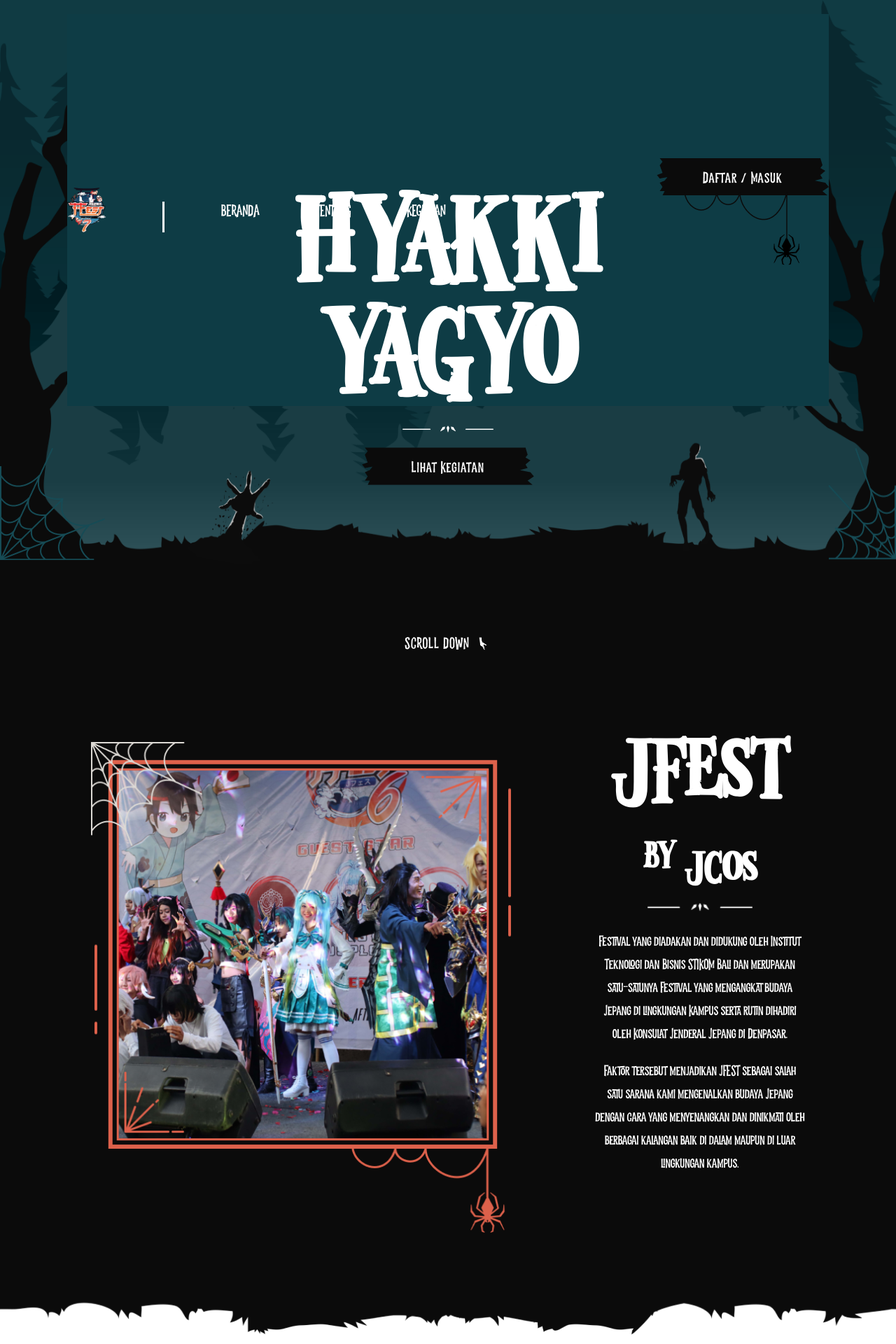
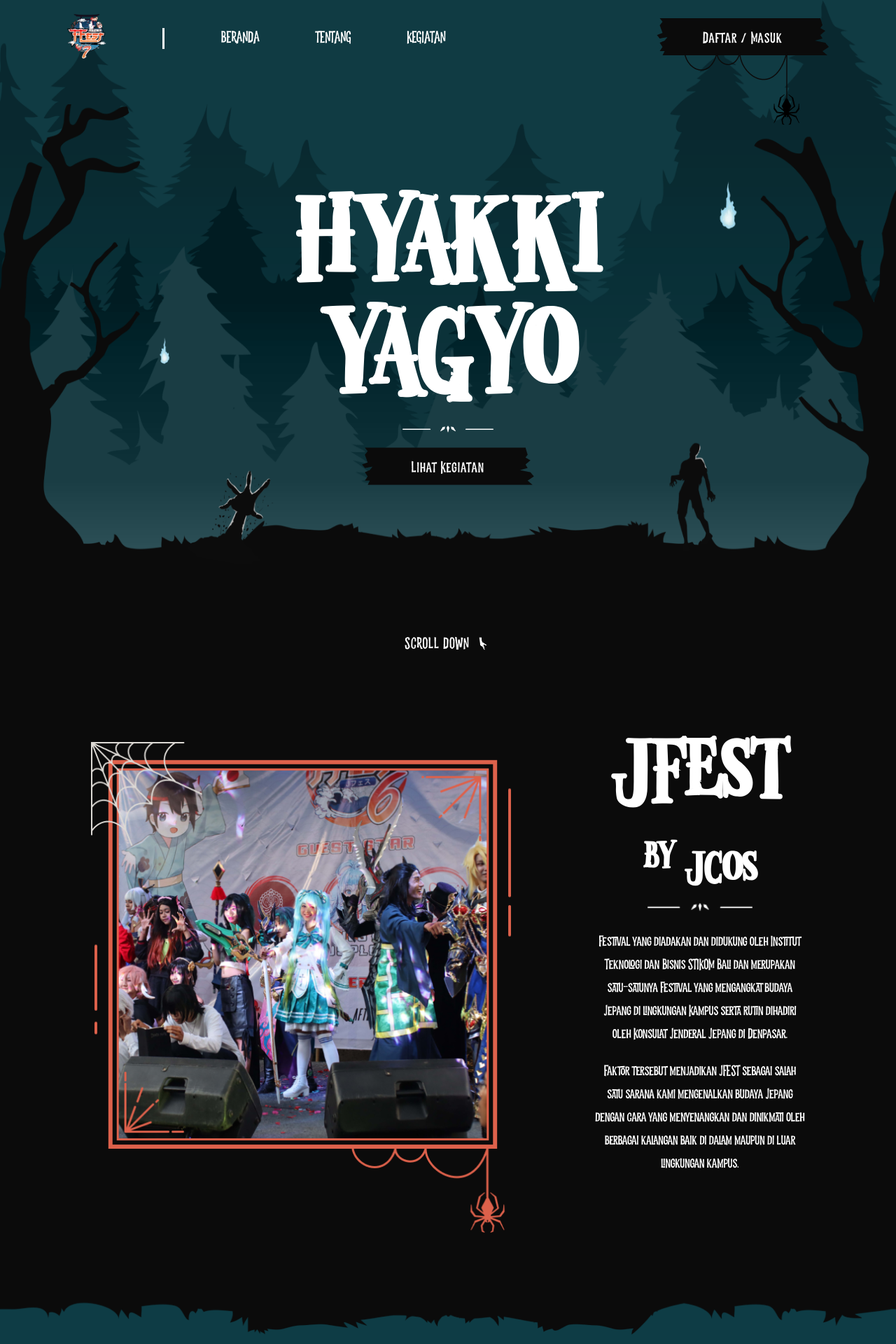
Before and after one commit to bayubim/JfestWeb, a React (Create React App) app: page / in a window 1280 px wide. Shown: the top 1920 px of the page at 70% size. Built offline with nearby package versions, Linux system fonts and the light colour scheme.

Commit message:
Update footer.css

```diff
--- a/src/styles/footer.css
+++ b/src/styles/footer.css
@@ -5,7 +5,7 @@
   color: white;
 }
 
-.container {
+.footer-div-container {
   box-sizing: border-box;
   width: 100vw;
   height: 35rem;
```
